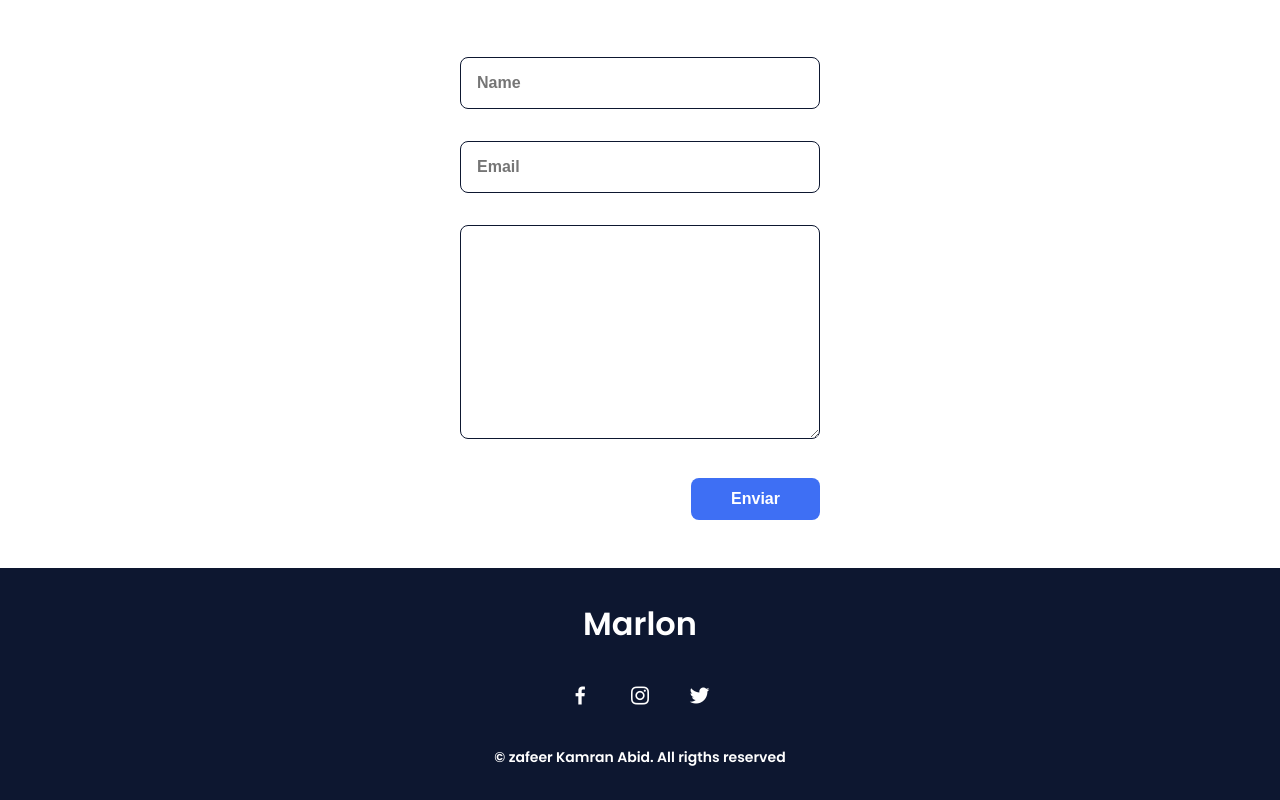
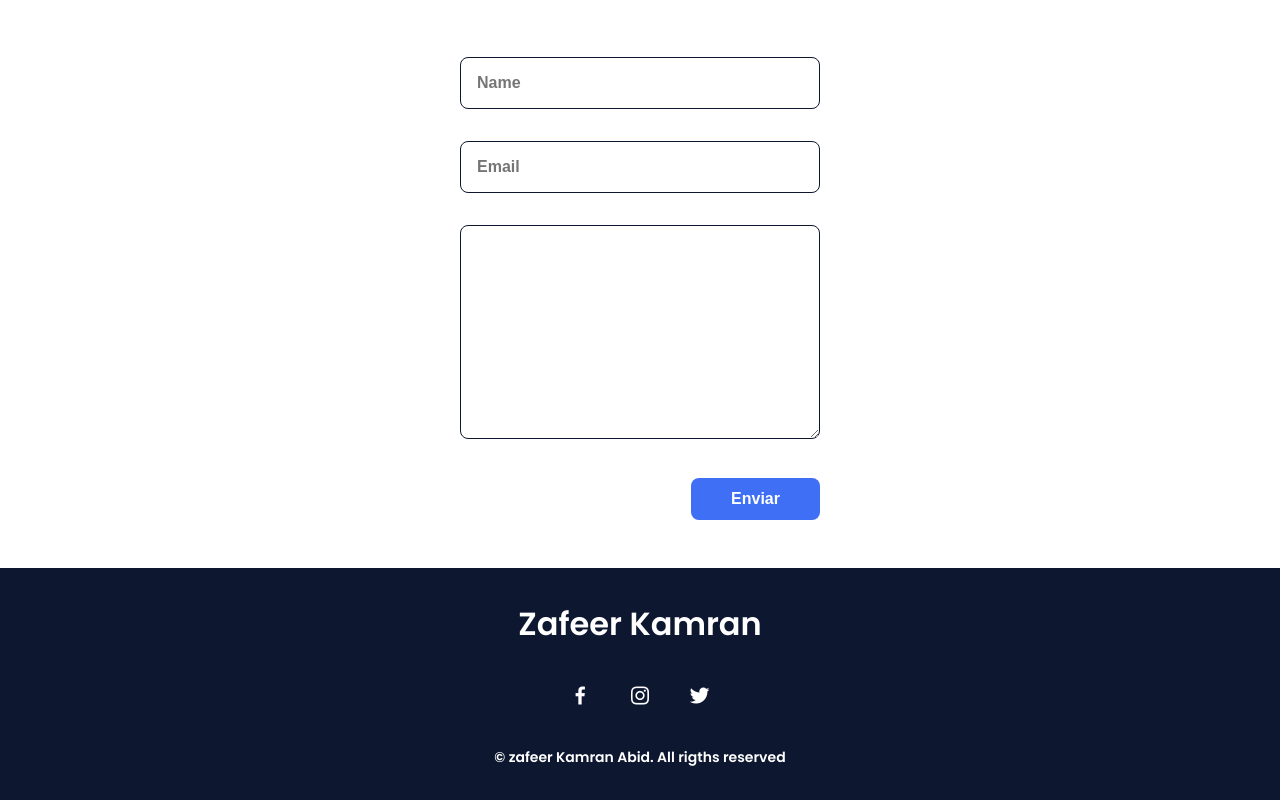
Before and after one commit to kamran-Abid/zafeer-kamran, a plain HTML site: page index.html in a window 1280 px wide. Shown: the part 3123-3923 px from the top of the page. Drawn offline with nearby package versions, Linux system fonts and the light colour scheme.

Commit message:
Update index.html
Miner footer changes

```diff
--- a/index.html
+++ b/index.html
@@ -225,7 +225,7 @@
 
         <!--===== FOOTER =====-->
         <footer class="footer">
-            <p class="footer__title">Marlon</p>
+            <p class="footer__title">Zafeer Kamran</p>
             <div class="footer__social">
                 <a href="https://www.facebook.com/zk.abid" class="footer__icon"><i class='bx bxl-facebook' ></i></a>
                 <a href="https://www.instagram.com/zkabid247" class="footer__icon"><i class='bx bxl-instagram' ></i></a>
```
